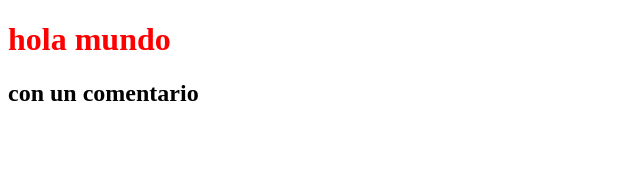
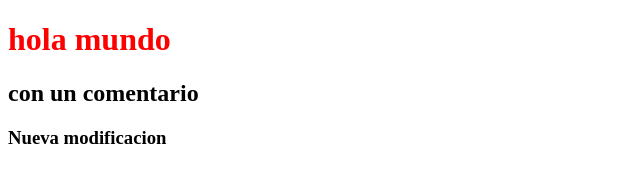
Before and after one commit to LucasPSolution/EjemploGitPS, a plain HTML site: page index.html in a window 1280 px wide. Shown: the whole page, without its empty margins (0-640 px from the left). Drawn offline with Linux system fonts and the light colour scheme.

Commit message:
h3 commit

```diff
--- a/index.html
+++ b/index.html
@@ -10,5 +10,6 @@
 <body>
     <h1>hola mundo</h1>
     <h2>con un comentario</h2>
+    <h3>Nueva modificacion</h3>
 </body>
 </html>
```
